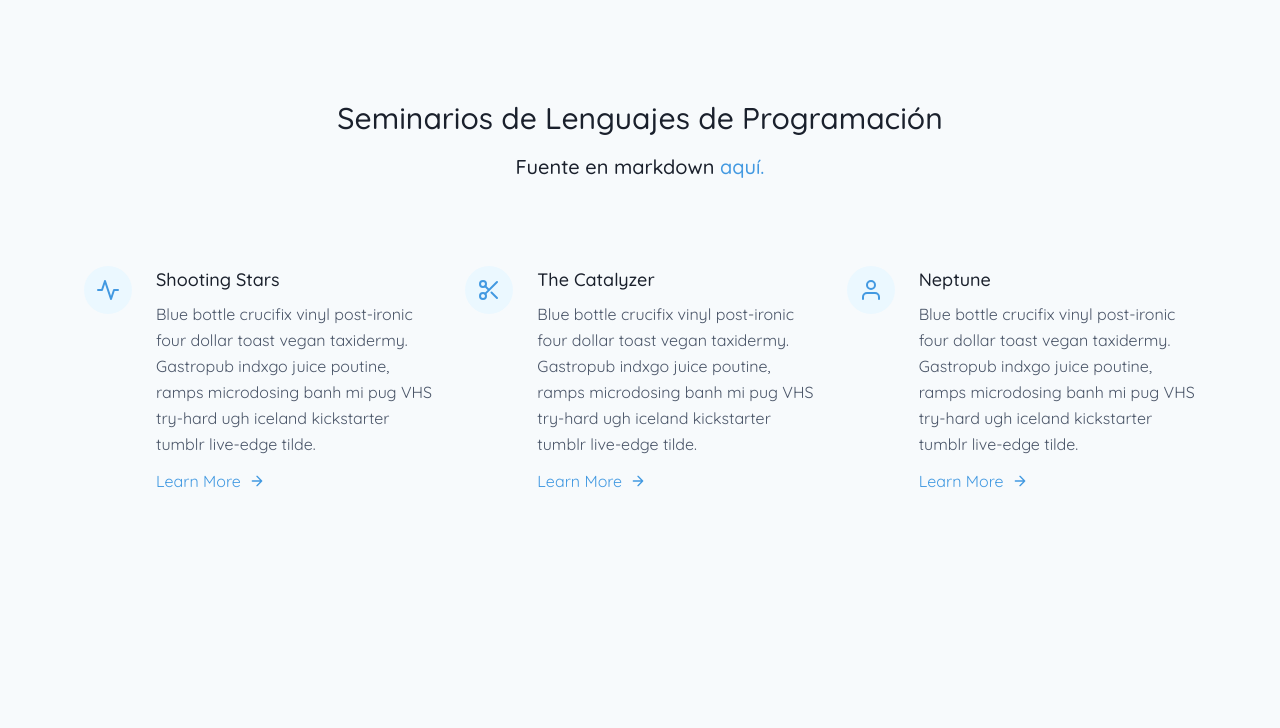
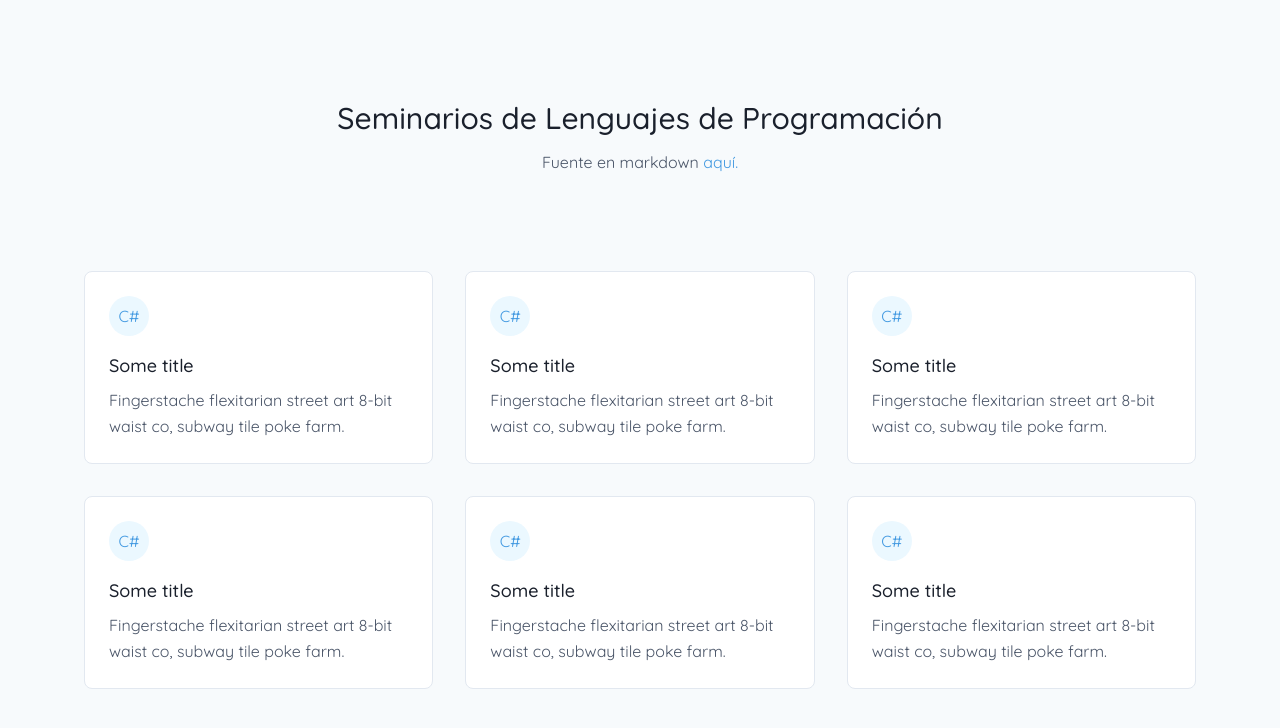
Before and after one commit to alexfertel/blog-gen, a Next.js app: page / in a window 1280 px wide. Shown: the top 728 px of the page. Built offline with nearby package versions, Linux system fonts and the light colour scheme.

Commit message:
feat: Make ReportSummary component and fix styles a bit

```diff
--- a/components/layout.js
+++ b/components/layout.js
@@ -3,7 +3,7 @@ import Meta from './meta';
 
 export default function Layout({ children }) {
   return (
-    <div className="antialiased bg-gray-100 font-quicksand">
+    <div className="antialiased bg-gray-100 text-gray-800 font-quicksand">
       <Meta />
       <main>{children}</main>
     </div>
--- a/pages/index.js
+++ b/pages/index.js
@@ -2,25 +2,12 @@ import React from 'react';
 // import Layout from '../components/layout';
 // import { getAllPosts } from '../lib/api';
 
-const Index = () => (
-  <div className="container max-w-6xl min-h-screen mx-auto">
-    <section className="text-gray-700 body-font">
-      <div className="container px-5 py-24 mx-auto">
-        <h1 className="mb-20 text-2xl font-medium text-center text-gray-900 sm:text-3xl title-font">
-          Seminarios de Lenguajes de Programación
-          <br />
-          <span className="text-lg sm:text-xl">
-            Fuente en markdown
-            {' '}
-            <a href="https://github.com/alexfertel/reports" className="text-blue-500">
-              aquí.
-            </a>
-          </span>
-        </h1>
-        <div className="flex flex-wrap -mx-4 -mt-4 -mb-10 sm:-m-4">
-          <div className="flex p-4 mb-6 md:w-1/3 md:mb-0">
-            <div className="inline-flex items-center justify-center flex-shrink-0 w-12 h-12 mb-4 text-blue-500 bg-blue-100 rounded-full">
-              <svg
+const ReportSummary = ({ title, description, lang }) => (
+  <div className="p-4 xl:w-1/3 md:w-1/2">
+    <div className="bg-white p-6 border border-gray-300 rounded-lg">
+      <div className="inline-flex items-center justify-center w-10 h-10 mb-4 text-blue-500 bg-blue-100 rounded-full">
+        {lang}
+        {/* <svg
           fill="none"
           stroke="currentColor"
           strokeLinecap="round"
@@ -30,105 +17,34 @@ const Index = () => (
           viewBox="0 0 24 24"
         >
           <path d="M22 12h-4l-3 9L9 3l-3 9H2" />
-              </svg>
+        </svg> */}
       </div>
-            <div className="flex-grow pl-6">
-              <h2 className="mb-2 text-lg font-medium text-gray-900 title-font">Shooting Stars</h2>
+      <h2 className="mb-2 text-lg font-medium text-gray-900 title-font">{title}</h2>
       <p className="text-base leading-relaxed">
-                Blue bottle crucifix vinyl post-ironic four dollar toast vegan taxidermy. Gastropub indxgo juice
-                poutine, ramps microdosing banh mi pug VHS try-hard ugh iceland kickstarter tumblr live-edge tilde.
+        {description}
       </p>
-              <a className="inline-flex items-center mt-3 text-blue-500">
-                Learn More
-                <svg
-                  fill="none"
-                  stroke="currentColor"
-                  strokeLinecap="round"
-                  strokeLinejoin="round"
-                  strokeWidth="2"
-                  className="w-4 h-4 ml-2"
-                  viewBox="0 0 24 24"
-                >
-                  <path d="M5 12h14M12 5l7 7-7 7" />
-                </svg>
-              </a>
     </div>
   </div>
-          <div className="flex p-4 mb-6 md:w-1/3 md:mb-0">
-            <div className="inline-flex items-center justify-center flex-shrink-0 w-12 h-12 mb-4 text-blue-500 bg-blue-100 rounded-full">
-              <svg
-                fill="none"
-                stroke="currentColor"
-                strokeLinecap="round"
-                strokeLinejoin="round"
-                strokeWidth="2"
-                className="w-6 h-6"
-                viewBox="0 0 24 24"
-              >
-                <circle cx="6" cy="6" r="3" />
-                <circle cx="6" cy="18" r="3" />
-                <path d="M20 4L8.12 15.88M14.47 14.48L20 20M8.12 8.12L12 12" />
-              </svg>
+);
+
+const Index = () => (
+  <div className="container max-w-6xl min-h-screen mx-auto">
+    <section className="text-gray-700 body-font">
+      <div className="container px-5 py-24 mx-auto">
+        <div className="flex flex-col flex-wrap items-center w-full text-center">
+          <h1 className="mb-2 text-2xl font-medium text-gray-900 sm:text-3xl title-font">
+            Seminarios de Lenguajes de Programación
+          </h1>
+          <p className="w-full text-base leading-relaxed lg:w-1/2">
+            Fuente en markdown
+            {' '}
+            <a href="https://github.com/alexfertel/reports" className="text-blue-500">
+              aquí.
+            </a>
+          </p>
         </div>
-            <div className="flex-grow pl-6">
-              <h2 className="mb-2 text-lg font-medium text-gray-900 title-font">The Catalyzer</h2>
-              <p className="text-base leading-relaxed">
-                Blue bottle crucifix vinyl post-ironic four dollar toast vegan taxidermy. Gastropub indxgo juice
-                poutine, ramps microdosing banh mi pug VHS try-hard ugh iceland kickstarter tumblr live-edge tilde.
-              </p>
-              <a className="inline-flex items-center mt-3 text-blue-500">
-                Learn More
-                <svg
-                  fill="none"
-                  stroke="currentColor"
-                  strokeLinecap="round"
-                  strokeLinejoin="round"
-                  strokeWidth="2"
-                  className="w-4 h-4 ml-2"
-                  viewBox="0 0 24 24"
-                >
-                  <path d="M5 12h14M12 5l7 7-7 7" />
-                </svg>
-              </a>
-            </div>
-          </div>
-          <div className="flex p-4 mb-6 md:w-1/3 md:mb-0">
-            <div className="inline-flex items-center justify-center flex-shrink-0 w-12 h-12 mb-4 text-blue-500 bg-blue-100 rounded-full">
-              <svg
-                fill="none"
-                stroke="currentColor"
-                strokeLinecap="round"
-                strokeLinejoin="round"
-                strokeWidth="2"
-                className="w-6 h-6"
-                viewBox="0 0 24 24"
-              >
-                <path d="M20 21v-2a4 4 0 00-4-4H8a4 4 0 00-4 4v2" />
-                <circle cx="12" cy="7" r="4" />
-              </svg>
-            </div>
-            <div className="flex-grow pl-6">
-              <h2 className="mb-2 text-lg font-medium text-gray-900 title-font">Neptune</h2>
-              <p className="text-base leading-relaxed">
-                Blue bottle crucifix vinyl post-ironic four dollar toast vegan taxidermy. Gastropub indxgo juice
-                poutine, ramps microdosing banh mi pug VHS try-hard ugh iceland kickstarter tumblr live-edge tilde.
-              </p>
-              <a className="inline-flex items-center mt-3 text-blue-500">
-                Learn More
-                <svg
-                  fill="none"
-                  stroke="currentColor"
-                  strokeLinecap="round"
-                  strokeLinejoin="round"
-                  strokeWidth="2"
-                  className="w-4 h-4 ml-2"
-                  viewBox="0 0 24 24"
-                >
-                  <path d="M5 12h14M12 5l7 7-7 7" />
-                </svg>
-              </a>
-            </div>
-          </div>
+        <div className="flex flex-wrap -m-4 mt-20">
+          {[1,2,3,4,5,6].map((i) => <ReportSummary key={i} title="Some title" description="Fingerstache flexitarian street art 8-bit waist co, subway tile poke farm." lang="C#" />)}
         </div>
       </div>
     </section>
```
Lines whose indentation alone changed are shown as unchanged.
